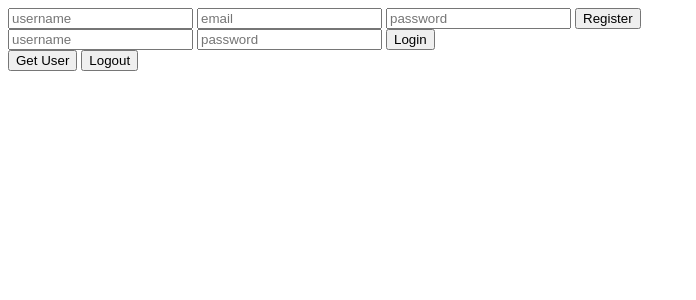
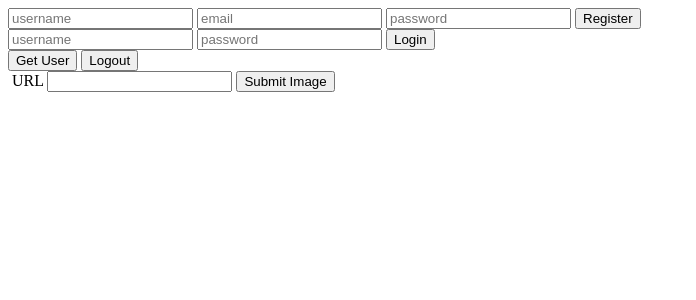
Before and after one commit to BlaiseGratton/which_flask, a Python web app: template templates/index.html in a window 1280 px wide. Shown: the top 300 px of the page, without its empty margins (0-696 px from the left). Run offline with Jinja, Linux system fonts and the light colour scheme; the template is opened without the code that fills it, so the values that code supplies are empty; some libraries are stand-ins or nearby versions.

Commit message:
images converting to base64 and posting to server

```diff
--- a/static/js/main.js
+++ b/static/js/main.js
@@ -1,5 +1,5 @@
 'use strict';
-var app = angular.module('whichApp', ['LocalStorageModule']);
+var app = angular.module('whichApp', ['LocalStorageModule', 'base64']);
 
 app.controller('AuthController', function($http, $scope, localStorageService){
 
@@ -26,7 +26,7 @@ app.controller('AuthController', function($http, $scope, localStorageService){
   };
 
   $scope.getUser = function() {
-    $http.get("/get_user")
+    $http.get("/api/user")
       .success(function(data){
         console.log(data);
       })
@@ -44,6 +44,44 @@ app.controller('AuthController', function($http, $scope, localStorageService){
       .error(function(err){
         console.log(err.message);
       });
+  };
+});
+
+app.controller('ImageController', function($http, $base64, $scope){
+
+  var request = {};
+
+  function convertImgToBase64URL(url, callback, outputFormat){
+    var img = new Image();
+    img.crossOrigin = 'Anonymous';
+    img.onload = function(){
+        var canvas = document.createElement('CANVAS'),
+        ctx = canvas.getContext('2d'), dataURL;
+        canvas.height = this.height;
+        canvas.width = this.width;
+        ctx.drawImage(this, 0, 0);
+        dataURL = canvas.toDataURL(outputFormat || 'image/png');
+        request.image = dataURL;
+        callback(request);
+        canvas = null;
+    };
+    img.src = url;
+  }
+
+  var postImage = function(request){
+    $http.post('/api/photos', request)
+      .success(function(data){
+        console.log(data);
+      })
+      .error(function(err){
+        console.log(err);
+      });
+  }
+
+  $scope.submitImage = function(){
+    convertImgToBase64URL($scope.url, function(request){
+      postImage(request);
+    });
   };
 });
 
--- a/templates/index.html
+++ b/templates/index.html
@@ -2,8 +2,9 @@
 <html ng-app="whichApp">
 <head>
 </head>
-<body ng-controller="AuthController">
+<body>
   {%raw%}
+  <div ng-controller="AuthController">
     <form>
       <input type="text" placeholder="username" ng-model="register.username">
       <input type="text" placeholder="email" ng-model="register.email">
@@ -17,9 +18,18 @@
     </form>
     <button ng-click="getUser()">Get User</button>
     <button ng-click="logoutUser()">Logout</button>
+  </div>
+  <div ng-controller="ImageController">
+    <img id="image" ng-src="{{ url }}">
+    <label>URL</label>
+    <input type="text" ng-model="url">
+    <button ng-click="submitImage()">Submit Image</button>
+    <img ng-
+  </div>
   {%endraw%}
   <script src="https://ajax.googleapis.com/ajax/libs/angularjs/1.3.14/angular.min.js"></script>
   <script src="{{ url_for('static', filename='bower_components/angular-local-storage/dist/angular-local-storage.min.js') }}"></script>
+  <script src="{{ url_for('static', filename='bower_components/angular-base64/angular-base64.min.js') }}"></script>
   <script src="../static/js/main.js"></script>
 </body>
 </html>
```
Also changed, not shown: app.py (+14 -1 lines). Lines whose indentation alone changed are shown as unchanged.
